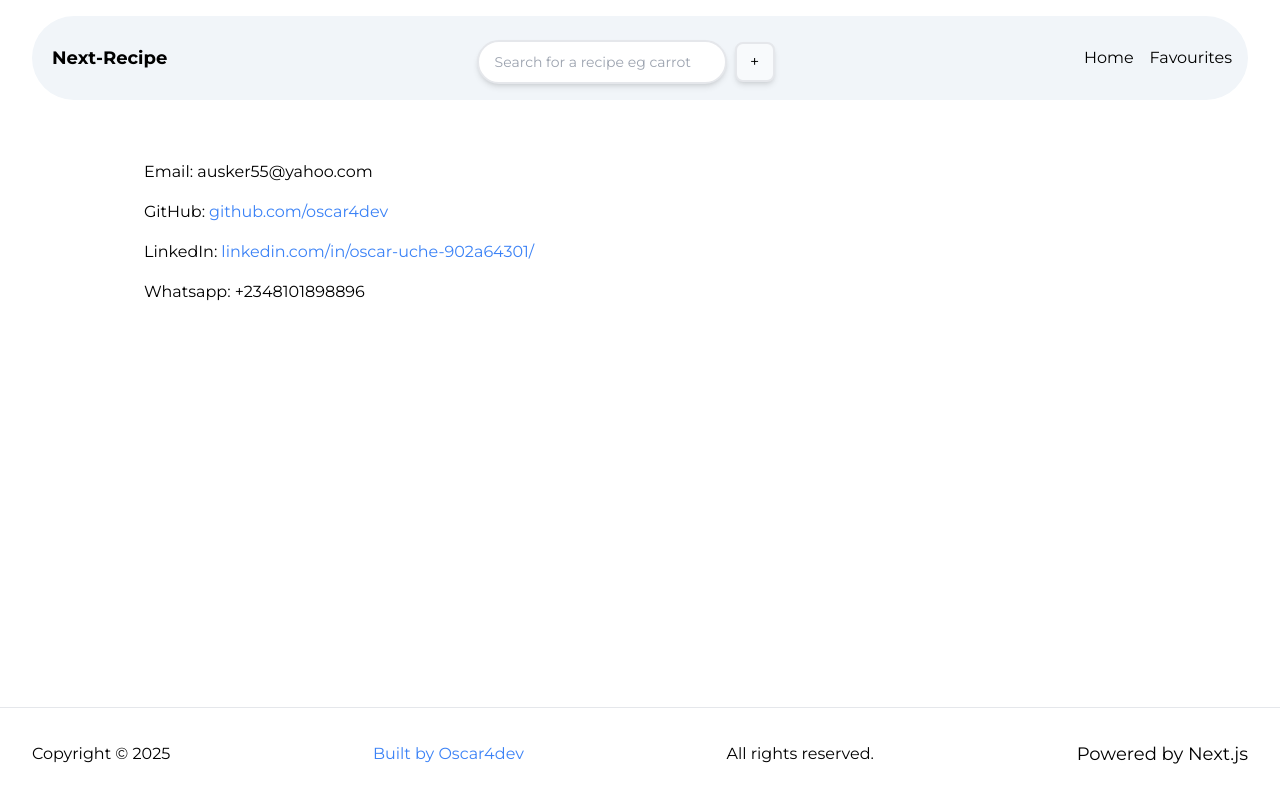
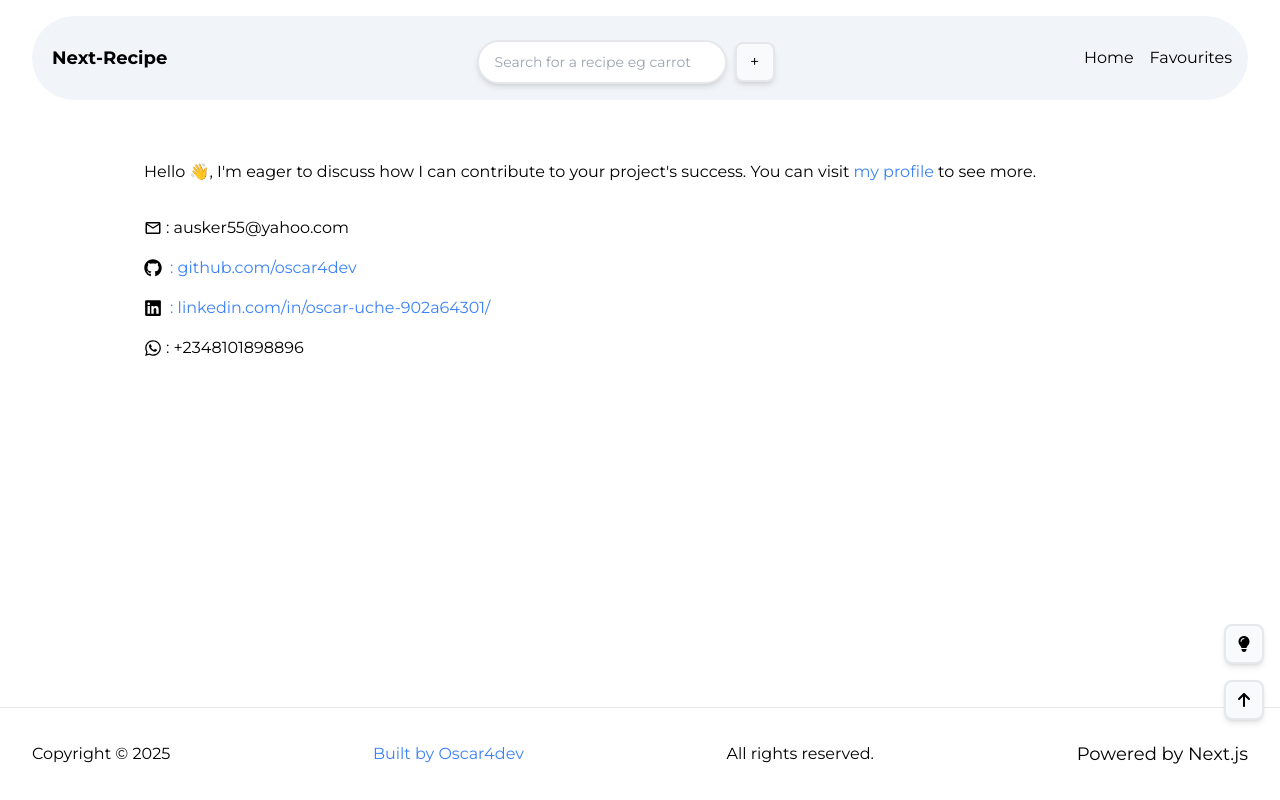
Before and after one commit to oscar4dev/next-recipe, a Next.js app: page /contact in a window 1280 px wide. Built offline with nearby package versions, Linux system fonts and the light colour scheme.

Commit message:
initial commit

```diff
--- a/app/contact/page.js
+++ b/app/contact/page.js
@@ -1,26 +1,53 @@
+import { MdMailOutline } from "react-icons/md";
+import { FaGithub } from "react-icons/fa";
+import { FaLinkedin } from "react-icons/fa6";
+import { FaWhatsapp } from "react-icons/fa6";
 
 export default function Page() {
    return (
       <div className="h-[400px] px-4 space-y-4 max-w-[1024px] mx-auto">
-         <p>Email: ausker55@yahoo.com</p>
-         <p>
-            GitHub:
+         <p className="mb-8">
+            Hello 👋, I&apos;m eager to discuss how I can contribute
+            to your project&apos;s success. You can visit
+            <a
+               href="https://oscar-next-portfolio.vercel.app/"
+               target="_blank"
+               className="ml-1 text-blue-500 hover:underline"
+            >
+               my profile
+            </a> to see more.
+         </p>
+         <p className="flex items-center">
+            <span className="text-lg mr-1">
+               <MdMailOutline />
+            </span>
+            : ausker55@yahoo.com
+         </p>
+         <p className="flex items-center">
+            <span className="text-lg mr-1">
+               <FaGithub />
+            </span>
             <a
                href="https://github.com/oscar4dev"
                target="_blank"
                className="ml-1 text-blue-500 hover:underline"
-            >github.com/oscar4dev</a>
+            >: github.com/oscar4dev</a>
          </p>
-         <p>
-            LinkedIn:
+         <p className="flex items-center">
+            <span className="text-lg mr-1">
+               <FaLinkedin />
+            </span>
             <a
                href="https://www.linkedin.com/in/oscar-uche-902a64301/"
                target="_blank"
                className=" ml-1 text-blue-500 hover:underline"
-            >linkedin.com/in/oscar-uche-902a64301/</a>
+            >: linkedin.com/in/oscar-uche-902a64301/</a>
          </p>
-         <p>
-            Whatsapp: +2348101898896
+         <p className="flex items-center">
+            <span className="text-lg mr-1">
+               <FaWhatsapp />
+            </span>
+            : +2348101898896
          </p>
       </div>
    )
--- a/app/layout.js
+++ b/app/layout.js
@@ -6,7 +6,8 @@ import { RecipeContextProvider } from "./ui/recipeContext";
 import Search from "./ui/Search";
 import Footer from "./ui/Footer";
 import { Suspense } from "react";
-import AvailableSearchQuery from "./ui/AvailableSearchQuery";
+import ThemeSwitcher from "./ui/ThemeSwitcher";
+import ScrollToTop from "./ui/ScrollToTop";
 
 const montserrat = Montserrat({
   subsets: ["latin"],
@@ -21,7 +22,7 @@ export default function RootLayout({ children }) {
   return (
     <html lang="en">
       <body
-        className={` ${montserrat.className} antialiased flex flex-col min-h-dvh`}
+        className={` ${montserrat.className} antialiased flex flex-col min-h-dvh dark:bg-slate-900 dark:text-slate-50`}
       >
         {/* <Toaster
           position="top-center"
@@ -37,12 +38,10 @@ export default function RootLayout({ children }) {
             <Suspense fallback={ <div>loading...</div> }>
               <div className="sm:hidden">
                 <Search />
-                {/* <div className="flex justify-end mr-8 mt-2">
-                  <AvailableSearchQuery />
-                </div> */}
               </div>
             </Suspense>
           </header>
+
           <main className="pt-40 flex-1 lg:w-[1024px] lg:mx-auto">
             {children}
           </main>
@@ -51,6 +50,12 @@ export default function RootLayout({ children }) {
         <footer className="flex items-center justify-center border-t py-8 mt-8">
           <Footer />
         </footer>
+
+        <div className="z-10 fixed right-4 bottom-20 flex flex-col gap-4">
+          <ThemeSwitcher />
+          <ScrollToTop />
+        </div>
+
       </body>
     </html>
   );
--- a/app/ui/AccordionItem.jsx
+++ b/app/ui/AccordionItem.jsx
@@ -9,17 +9,17 @@ export default function AccordionItem({ item, num, setCurOpen, curOpen }) {
 
    return (
       <div
-         className={`space-y-4 w-full border px-2 py-4 sm:p-8 rounded-lg ${isOpen ? 'border-t-4 border-slate-500' : ''}`}
+         className={`space-y-4 w-full border px-2 py-4 sm:p-8 rounded-lg ${isOpen ? 'border-t-4 border-slate-500 dark:border-slate-50' : ''}`}
          onClick={ handleClick }
       >
          <div className="flex items-center">
-            <span className="mr-1 sm:mr-4">{ num < 9 ? `0${num}` : num }</span>
+            <span className="mr-2 sm:mr-4">{ num < 9 ? `0${num}` : num }</span>
             <span>{ item.question }</span>
             <button className="ml-auto">
                { isOpen ? '-' : '+' }
             </button>
          </div>
-         { isOpen ? <p>{ item.answer }</p> : '' }
+         { isOpen ? <p className="ml-4">{ item.answer }</p> : '' }
       </div>
    )
 }
--- a/app/ui/AddToFavouritesBtn.jsx
+++ b/app/ui/AddToFavouritesBtn.jsx
@@ -8,7 +8,7 @@ export default function AddToFavouritesBtn({ data }) {
    return (
       <button
          onClick={ () => handleFavourites(data) }
-         className="mt-4 bg-slate-900 py-4 rounded-full block w-full text-slate-50 text-sm hover:bg-slate-700 duration-300 ease-in-out"
+         className="mt-4 bg-slate-900 py-4 rounded-full block w-full text-slate-50 text-sm hover:bg-slate-700 duration-300 ease-in-out dark:bg-slate-800 dark:border-2"
       >
          {
             favourites && favourites.findIndex(
--- a/app/ui/AvailableSearchQuery.jsx
+++ b/app/ui/AvailableSearchQuery.jsx
@@ -19,7 +19,8 @@ export default function AvailableSearchQuery() {
       <>
          <button
             onClick={ handleToggle }
-            className="z-10 bg-slate-50 shadow-md rounded-lg border-2 h-10 aspect-square"
+            title="Available search queries"
+            className="z-10 bg-slate-50 shadow-md rounded-lg border-2 h-10 aspect-square dark:bg-slate-800"
          >
             {
                isOpen
--- a/app/ui/FavouriteItem.jsx
+++ b/app/ui/FavouriteItem.jsx
@@ -19,7 +19,7 @@ export default function FavouriteItem({ item }) {
             <p>{ item.publisher }</p>
             <Link
                href={ `/favourites/${ item.id }` }
-               className='bg-slate-900 text-slate-50 text-sm p-4 rounded-full block w-5/6 mx-auto mt-4 text-center hover:bg-slate-700 duration-300 ease-in-out'
+               className='bg-slate-900 text-slate-50 text-sm p-4 rounded-full block w-5/6 mx-auto mt-4 text-center hover:bg-slate-700 duration-300 ease-in-out dark:bg-slate-800 dark:border-2'
                >
                Show details
             </Link>
--- a/app/ui/PageNav.jsx
+++ b/app/ui/PageNav.jsx
@@ -11,7 +11,7 @@ export default function PageNav() {
    const pathname = usePathname()
 
    return (
-      <div className="flex items-center justify-between bg-slate-100 p-4 rounded-full w-[95%] mx-auto">
+      <div className="flex items-center justify-between bg-slate-100 p-4 rounded-full w-[95%] mx-auto dark:bg-slate-800 dark:text-slate-50">
          <Link href={ '/' }>
             <Logo />
          </Link>
--- a/app/ui/QueryResult.jsx
+++ b/app/ui/QueryResult.jsx
@@ -145,7 +145,7 @@ export default function QueryResult() {
                searchQuery.map((item, i) => {
                   return <li
                      key={ i }
-                     className="bg-slate-100 px-1"
+                     className="bg-slate-100 px-1 dark:bg-slate-800"
                   >
                      { item }
                   </li>
--- a/app/ui/ScrollToTop.jsx
+++ b/app/ui/ScrollToTop.jsx
@@ -13,7 +13,7 @@ export default function ScrollToTop() {
 
    return (
       <button
-         className="bg-slate-50 shadow-md rounded-lg border-2 h-10 aspect-square flex items-center justify-center"
+         className="bg-slate-50 shadow-md rounded-lg border-2 h-10 aspect-square flex items-center justify-center dark:bg-slate-800"
          onClick={ handleClick }
          title="Scroll to top"
       >
--- a/app/ui/Search.jsx
+++ b/app/ui/Search.jsx
@@ -37,7 +37,7 @@ export default function Search() {
             type="text"
             placeholder="Search for a recipe eg carrot"
             onClick={ handleClick }
-            className="shadow-md rounded-full border-2 w-5/6 p-2 pl-4 outline-slate-900 placeholder:text-sm sm:w-[250px] sm:focus:w-[300px] transition-all duration-300 ease-in-out"
+            className="shadow-md rounded-full border-2 w-5/6 p-2 pl-4 outline-slate-900 placeholder:text-sm sm:w-[250px] sm:focus:w-[300px] transition-all duration-300 ease-in-out dark:bg-slate-800"
             onChange={ (e) => handleSearch(e.target.value) }
             defaultValue={ searchParams.get('query')?.toString() }
          />
--- a/app/ui/ThemeSwitcher.jsx
+++ b/app/ui/ThemeSwitcher.jsx
@@ -25,7 +25,7 @@ export default function ThemeSwitcher() {
       <button
          onClick={ handleClick }
          title={ `Switch to ${ theme === 'light' ? 'dark' : 'light' } mode` }
-         className="bg-slate-50 shadow-md rounded-lg border-2 h-10 aspect-square flex items-center justify-center"
+         className="bg-slate-50 shadow-md rounded-lg border-2 h-10 aspect-square flex items-center justify-center dark:bg-slate-800"
       >
          {
             theme === 'light'
```
Also changed, not shown: app/page.js (+12 -9 lines).
